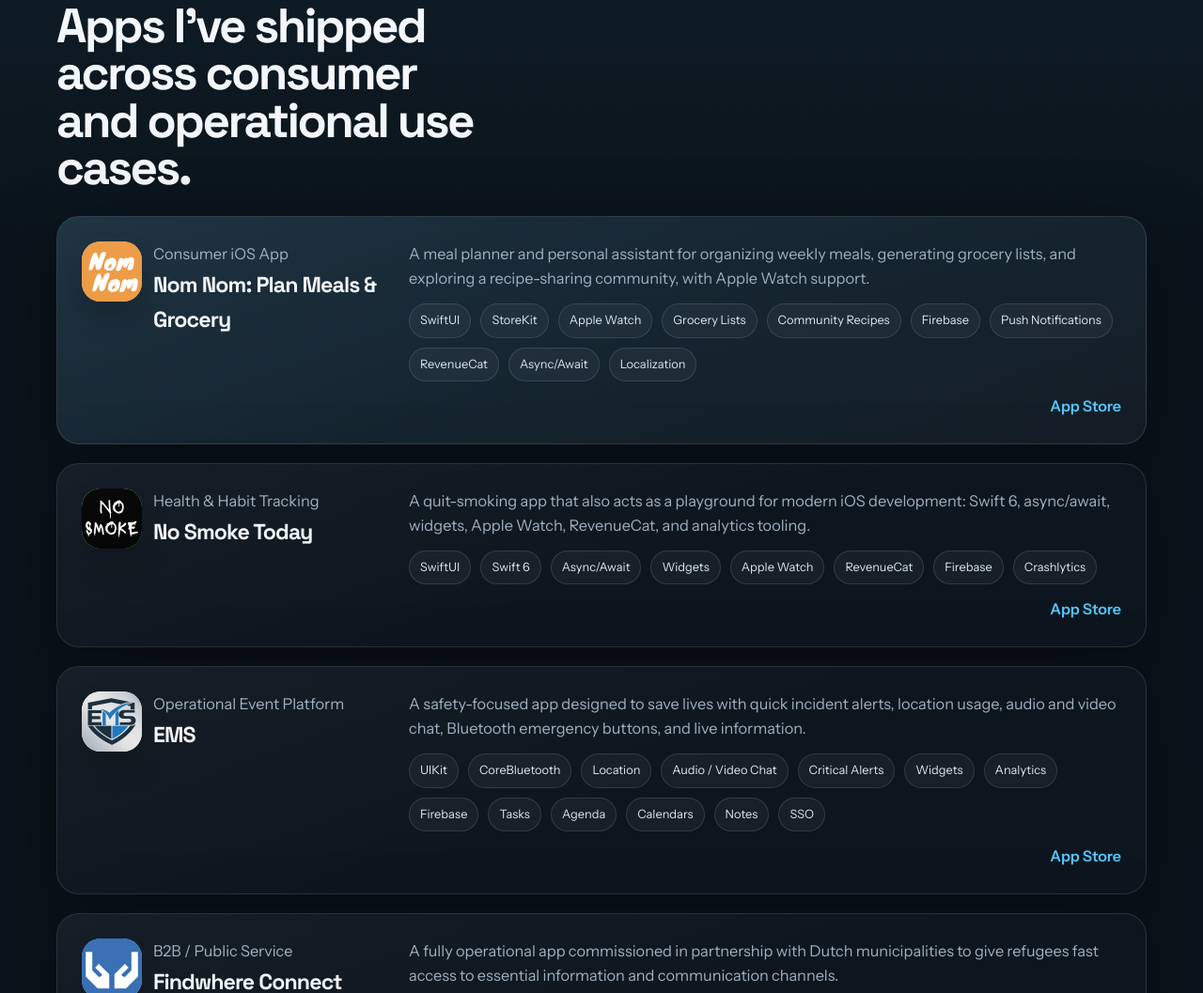
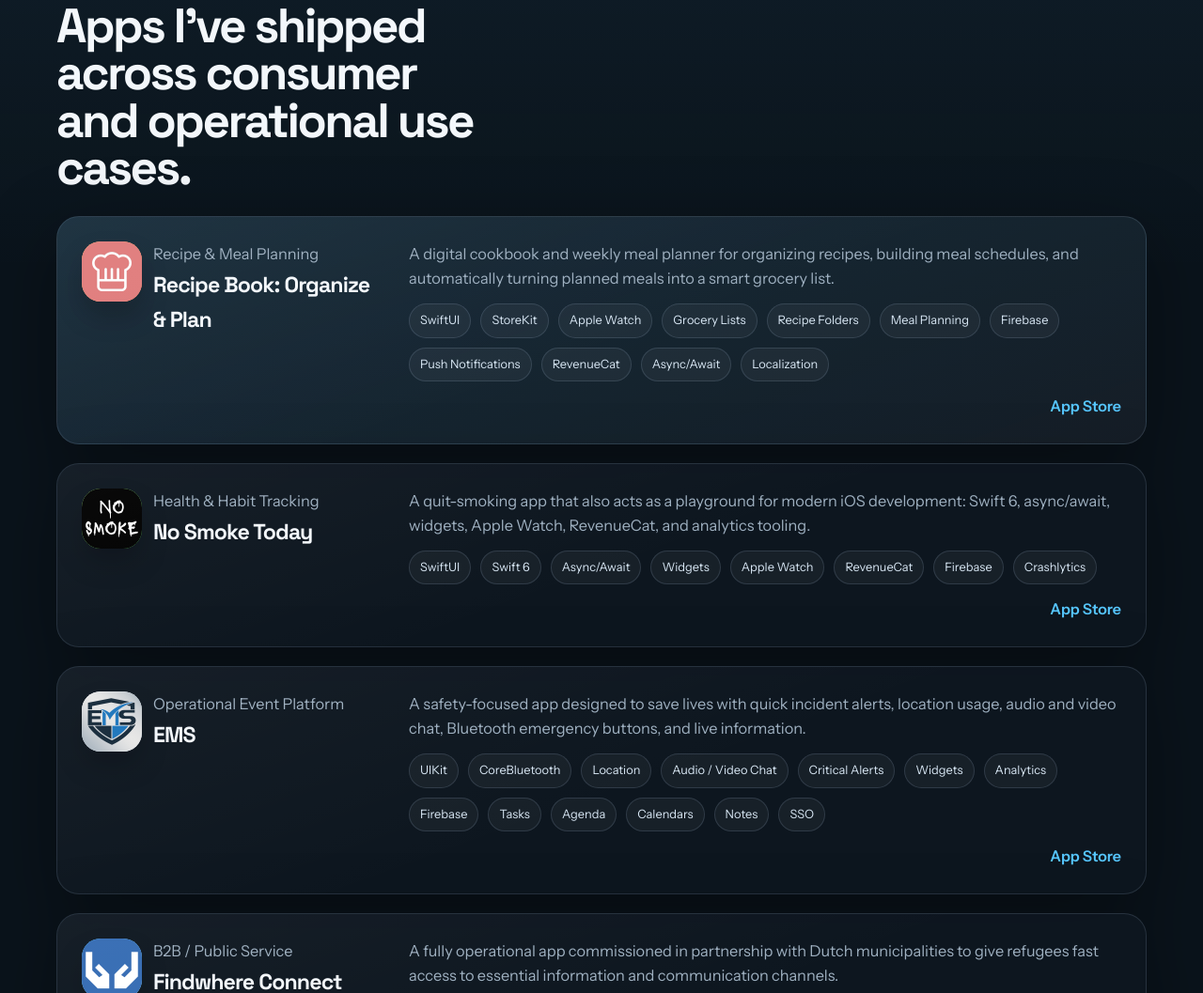
Before and after one commit to PavelBohomolny/portfolio, a plain HTML site: page index.html in a window 1280 px wide. Shown: the part 1939-2996 px from the top of the page at 94% size. Drawn offline with Linux system fonts and the light colour scheme.

Commit message:
Update Nom Nom branding to Recipe Book

```diff
--- a/index.html
+++ b/index.html
@@ -159,23 +159,24 @@
             <article class="app-card app-card-featured reveal">
               <div class="app-header">
                 <span class="app-icon app-icon-image app-icon-nomnom">
-                  <img src="assets/app-icons/nom-nom.png" alt="Nom Nom app icon" />
+                  <img src="assets/app-icons/recipe-book.jpg" alt="Recipe Book app icon" />
                 </span>
                 <div>
-                  <p class="app-type">Consumer iOS App</p>
-                  <h3>Nom Nom: Plan Meals & Grocery</h3>
+                  <p class="app-type">Recipe &amp; Meal Planning</p>
+                  <h3>Recipe Book: Organize &amp; Plan</h3>
                 </div>
               </div>
               <p>
-                A meal planner and personal assistant for organizing weekly meals, generating
-                grocery lists, and exploring a recipe-sharing community, with Apple Watch support.
+                A digital cookbook and weekly meal planner for organizing recipes, building meal
+                schedules, and automatically turning planned meals into a smart grocery list.
               </p>
               <div class="tag-row">
                 <span>SwiftUI</span>
                 <span>StoreKit</span>
                 <span>Apple Watch</span>
                 <span>Grocery Lists</span>
-                <span>Community Recipes</span>
+                <span>Recipe Folders</span>
+                <span>Meal Planning</span>
                 <span>Firebase</span>
                 <span>Push Notifications</span>
                 <span>RevenueCat</span>
@@ -183,7 +184,7 @@
                 <span>Localization</span>
               </div>
               <div class="app-links">
-                <a href="https://apps.apple.com/nl/app/nom-nom-meal-planner/id6745474168" target="_blank" rel="noopener">App Store</a>
+                <a href="https://apps.apple.com/nl/app/recipe-book-organize-plan/id6745474168" target="_blank" rel="noopener">App Store</a>
               </div>
             </article>
 
```
Also changed, not shown: assets/pavel-bohomolnyi-resume.html (+4 -4 lines), assets/app-icons/recipe-book.jpg (added).
